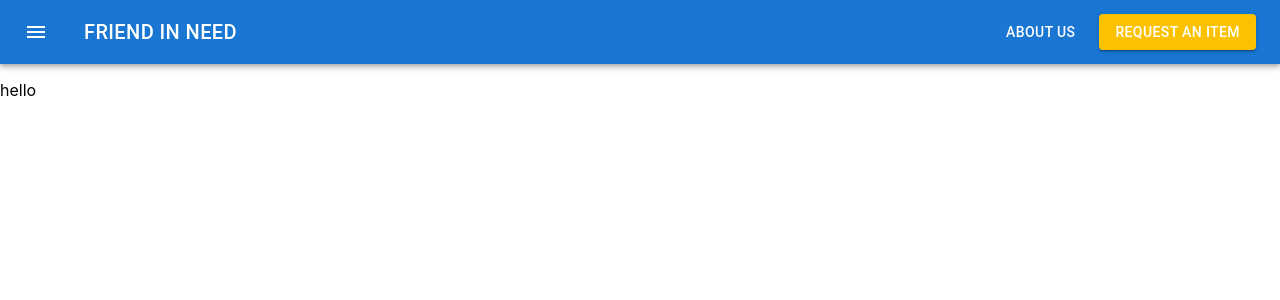
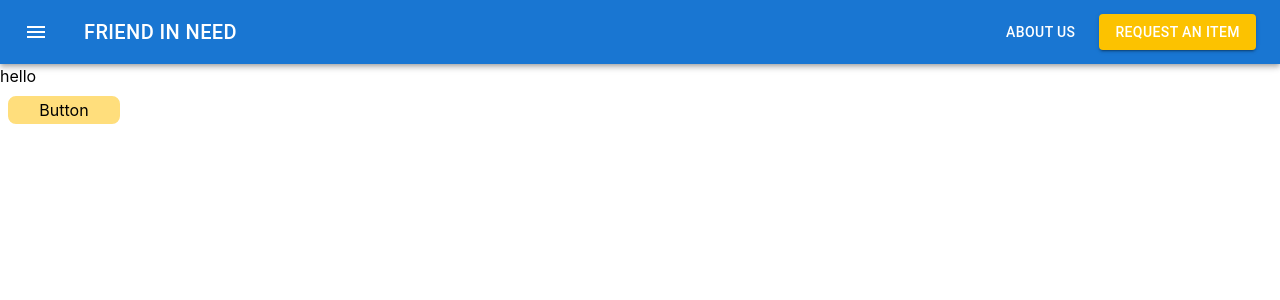
Before and after one commit to celebilaw/lahacks22, a React (Create React App) app in the folder friendinneed/: page /login in a window 1280 px wide. Shown: the top 300 px of the page. Built offline with nearby package versions, Linux system fonts and the light colour scheme.

Commit message:
yellow button

```diff
--- a/friendinneed/package.json
+++ b/friendinneed/package.json
@@ -6,11 +6,13 @@
     "@emotion/react": "^11.9.0",
     "@emotion/styled": "^11.8.1",
     "@firebase/firestore": "^3.4.8",
+    "@fontsource/patua-one": "^4.5.5",
     "@mui/icons-material": "^5.6.1",
     "@mui/material": "^5.6.1",
     "@testing-library/jest-dom": "^5.16.4",
     "@testing-library/react": "^13.1.1",
     "@testing-library/user-event": "^13.5.0",
+    "classnames": "^2.3.1",
     "firebase": "^9.6.10",
     "react": "^18.0.0",
     "react-dom": "^18.0.0",
@@ -42,5 +44,8 @@
       "last 1 firefox version",
       "last 1 safari version"
     ]
+  },
+  "devDependencies": {
+    "tailwindcss": "^3.0.24"
   }
 }
--- a/friendinneed/src/components/Login.js
+++ b/friendinneed/src/components/Login.js
@@ -1,4 +1,6 @@
 import GoogleButton from './icons/google-sign-in.svg'
+import YellowButton from './YellowButton';
+
 // signInWithPopup(auth, provider)
 //   .then((result) => {
 //     // This gives you a Google Access Token. You can use it to access the Google API.
@@ -24,6 +26,7 @@ const Login = () => {
             <p>
                 hello
             </p>
+            <YellowButton />
         </div>
     )
 }
--- a/friendinneed/src/components/Request.js
+++ b/friendinneed/src/components/Request.js
@@ -19,11 +19,11 @@ function Request(props) {
                     <Typography variant="body2"><b>Requester: </b>{props.requester}</Typography>
                     <Typography variant="body2"><b>Priority: </b>{props.priority}</Typography>
                     <Typography variant="body2"><b>Location: </b>{props.location}</Typography>
-                    <Typography variant="body2"><b>Posted: </b>{formatDate(props.posted.toDate())}</Typography>
+
                 </CardContent>
             </CardActionArea>
         </Card>
     );
 }
-
+//<Typography variant="body2"><b>Posted: </b>{formatDate(props.posted.toDate())}</Typography>
 export default Request;
--- /dev/null
+++ b/friendinneed/src/components/YellowButton.js
@@ -0,0 +1,45 @@
+import React, { useState } from "react";
+import classNames from "classnames";
+
+function YellowButton({className, ...props}) {
+        const [selected, setSelected] = useState(false);
+
+
+    function doClick() {
+        setSelected(!selected);
+    }
+
+    function doSubmit() {
+    }
+
+    // function doSubmit() {
+    //     console.log("submitted");
+    //     console.log({text} + " " + {isClicked});
+    // }
+    const styles = classNames({
+        "rounded-lg h-99 w-28 m-2 border-2 bg-light-gold border-light-gold text-black \
+         hover:border-gold \
+         active:bg-gold border-gold \
+         focus:shadow-md focus:shadow-light-gray": true,
+
+        // "border-grey text-grey \
+        //  hover:bg-grey  hover:text-white \
+        //  active:outline-none active:border-purple \
+        //  focus:shadow-md focus:shadow-purple focus:outline-none focus:text-white focus:bg-grey": !selected,
+
+        // "bg-purple border-purple text-white \
+        // focus:outline-none focus:shadow-md focus:shadow-purple": selected,
+
+        [`${className}`]: true,
+    })
+
+    return (
+        <div>
+        <button onSubmit={doSubmit} className={styles}>
+            Button
+            </button>
+        </div>
+    );
+}
+
+export default YellowButton;
--- /dev/null
+++ b/friendinneed/tailwind.config.js
@@ -0,0 +1,20 @@
+module.exports = {
+  content: [
+    "./src/**/*.{js,jsx,ts,tsx}",
+  ],  theme: {
+    extend: {},
+    colors: {
+      transparent: 'transparent',
+      current: 'currentColor',
+      'white': '#FFFFFF',
+      'black': '#000000',
+      'blue': '#477BE8',
+      'gold': '#F3C950',
+      'light-blue': '#97BEF9',
+      'light-gold': '#FFDE7C',
+      'light-gray': '#E5E5E5',
+      'disabled': '#C4C4C4',
+    },
+  },
+  plugins: [],
+}
```
Also changed, not shown: friendinneed/src/index.css (+7 -3 lines), friendinneed/src/components/icons/google.svg (added), 1 other file (tests, documents, lock files or other folders).
